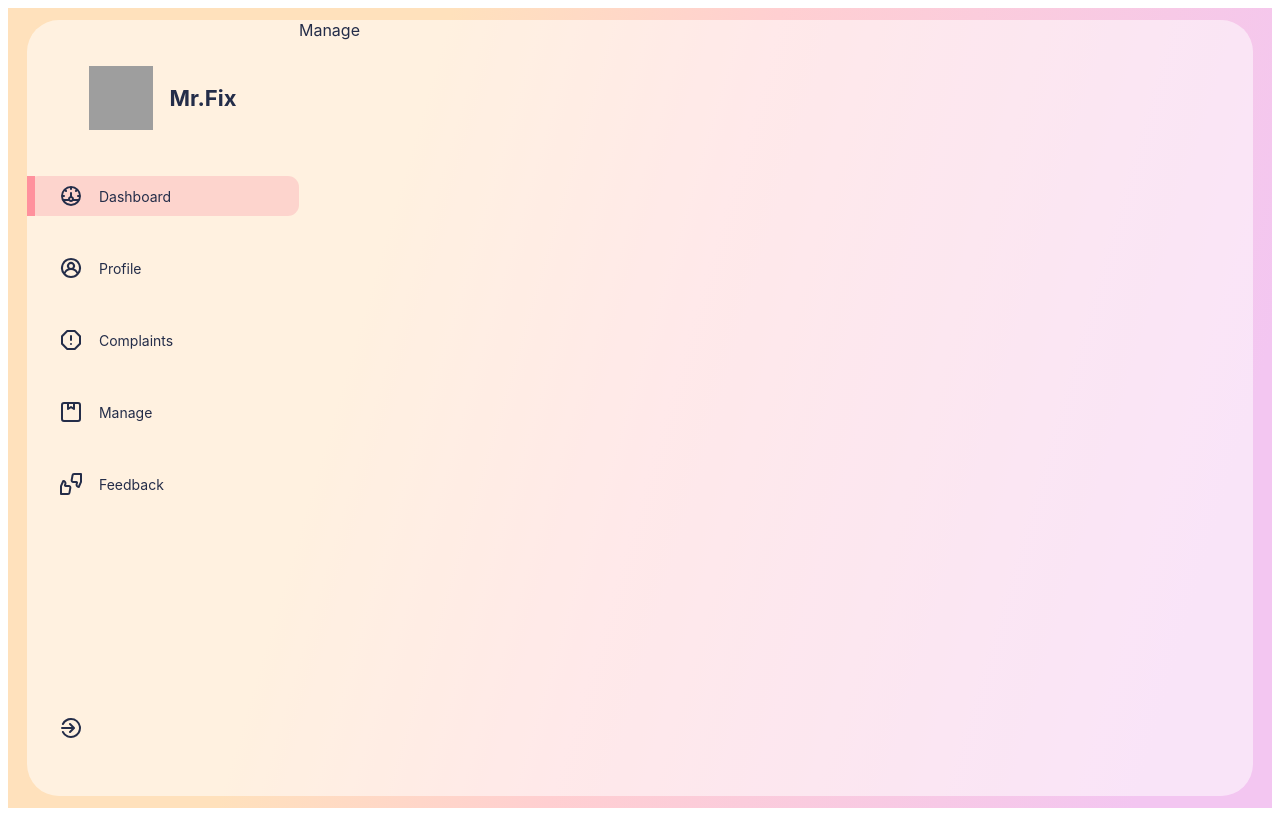
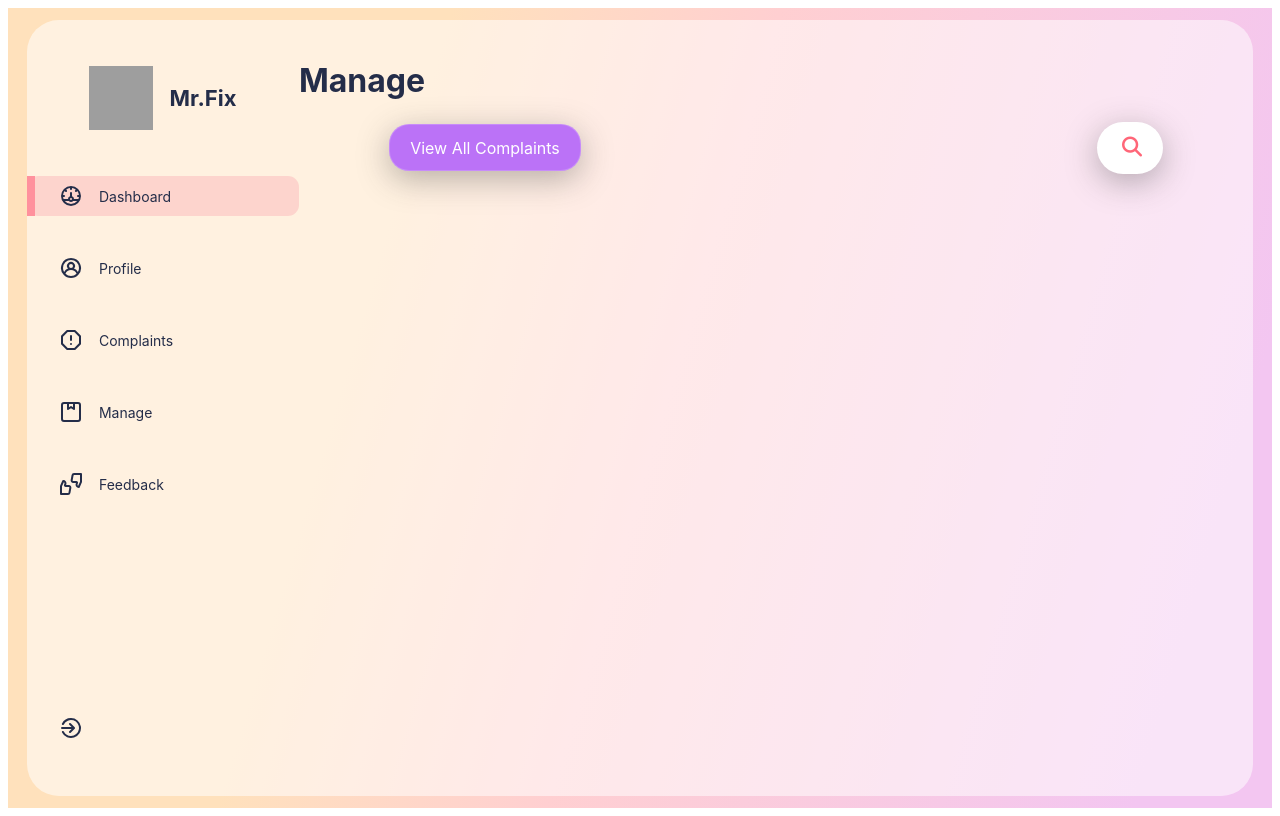
Before and after one commit to dillibabu2003/Mr.fix, a React (Create React App) app: page /manage in a window 1280 px wide. Built offline with nearby package versions, Linux system fonts and the light colour scheme; grey boxes are pictures that could not be loaded.

Commit message:
manage added

```diff
--- a/package.json
+++ b/package.json
@@ -42,5 +42,8 @@
       "last 1 firefox version",
       "last 1 safari version"
     ]
+  },
+  "devDependencies": {
+    "@fortawesome/fontawesome-free": "^6.4.0"
   }
 }
--- a/src/components/Manage/Manage.css
+++ b/src/components/Manage/Manage.css
@@ -0,0 +1,65 @@
+
+.container{
+    display: flex;
+    justify-content: space-between;
+    align-items: center;
+    padding-left: 90px;
+    padding-right: 90px;
+
+}
+
+.manage-events-button{
+    background-color: #bb72f7;
+    color: rgb(255, 255, 255);
+    width:190px;
+    height:45px;
+    display: flex;
+    justify-content: center;
+    align-items: center;
+    border-radius: 15px;
+    backdrop-filter: blur(10px);
+    -webkit-backdrop-filter: blur(10px);
+    border-radius: 20px;
+    border:1px solid rgba(255, 255, 255, 0.18);
+    box-shadow: 0 8px 32px 0 rgba(60, 59, 59, 0.37);
+
+}
+
+.manage-events-button:hover{
+    background-color: #9f2bff;
+
+}
+
+.box{
+    height: 30px;
+    display: flex;
+    cursor:pointer;
+    padding: 10px 20px;
+    background: white;
+    border-radius: 35px;
+    align-items: center;
+    backdrop-filter: blur(10px);
+    -webkit-backdrop-filter: blur(10px);
+    border:1px solid rgba(255, 255, 255, 0.18);
+    box-shadow: 0 8px 32px 0 rgba(60, 59, 59, 0.37);
+
+
+}
+
+.box:hover input{
+    width:350px;
+}
+
+.box input{
+    width: 0;
+    outline:none;
+    border:none;
+    font-weight: 500;
+    transition: 0.8s;
+    background: transparent;
+}
+
+.box a .fas{
+    color: #ff6678;
+    font-size: 20px;
+}
--- a/src/components/Manage/Manage.jsx
+++ b/src/components/Manage/Manage.jsx
@@ -1,9 +1,27 @@
-import React from 'react'
+import React from "react";
+
+import "./Manage.css";
+import { Table } from "@mui/material";
 
 const Manage = () => {
   return (
-    <div>Manage</div>
-  )
-}
+    <div>
+      <br />
+      <h1>Manage</h1>
+      <div className="container">
+        <div className="manage-events">
+          <div className="manage-events-button">View All Complaints</div>
+        </div>
+        <div className="box">
+          <input type="text" placeholder="Search here..."></input>
+          <a href="#">
+            <i class="fas fa-search"></i>
+          </a>
+        </div>
+      </div>
+      <Table />
+    </div>
+  );
+};
 
-export default Manage
+export default Manage;
--- a/src/index.js
+++ b/src/index.js
@@ -2,6 +2,7 @@ import React from 'react';
 import ReactDOM from 'react-dom/client';
 import App from './App';
 import { BrowserRouter } from 'react-router-dom';
+import '@fortawesome/fontawesome-free/css/all.min.css';
 
 const root = ReactDOM.createRoot(document.getElementById('root'));
 root.render(
```
Also changed, not shown: 1 other file (tests, documents, lock files or other folders).
